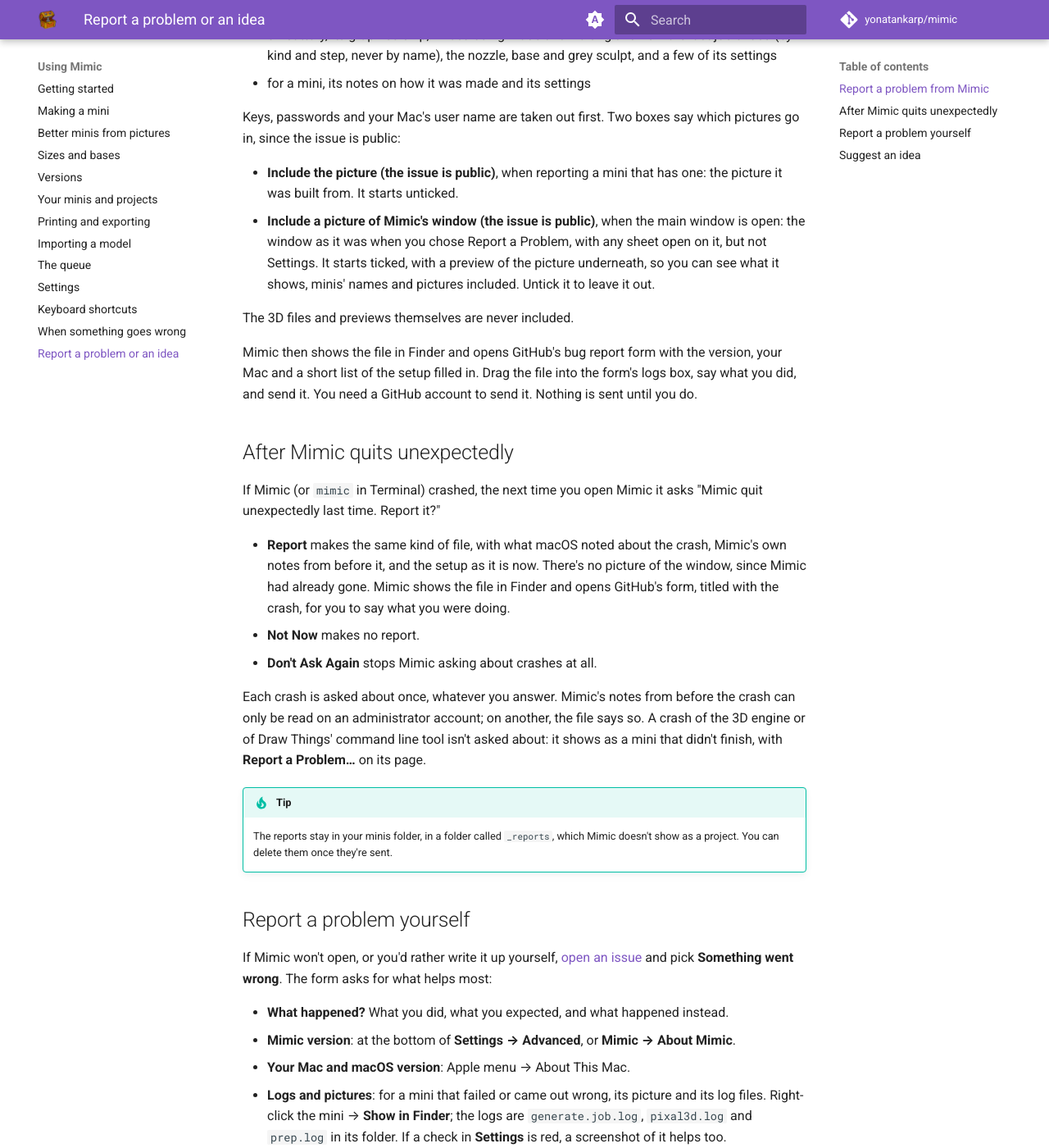
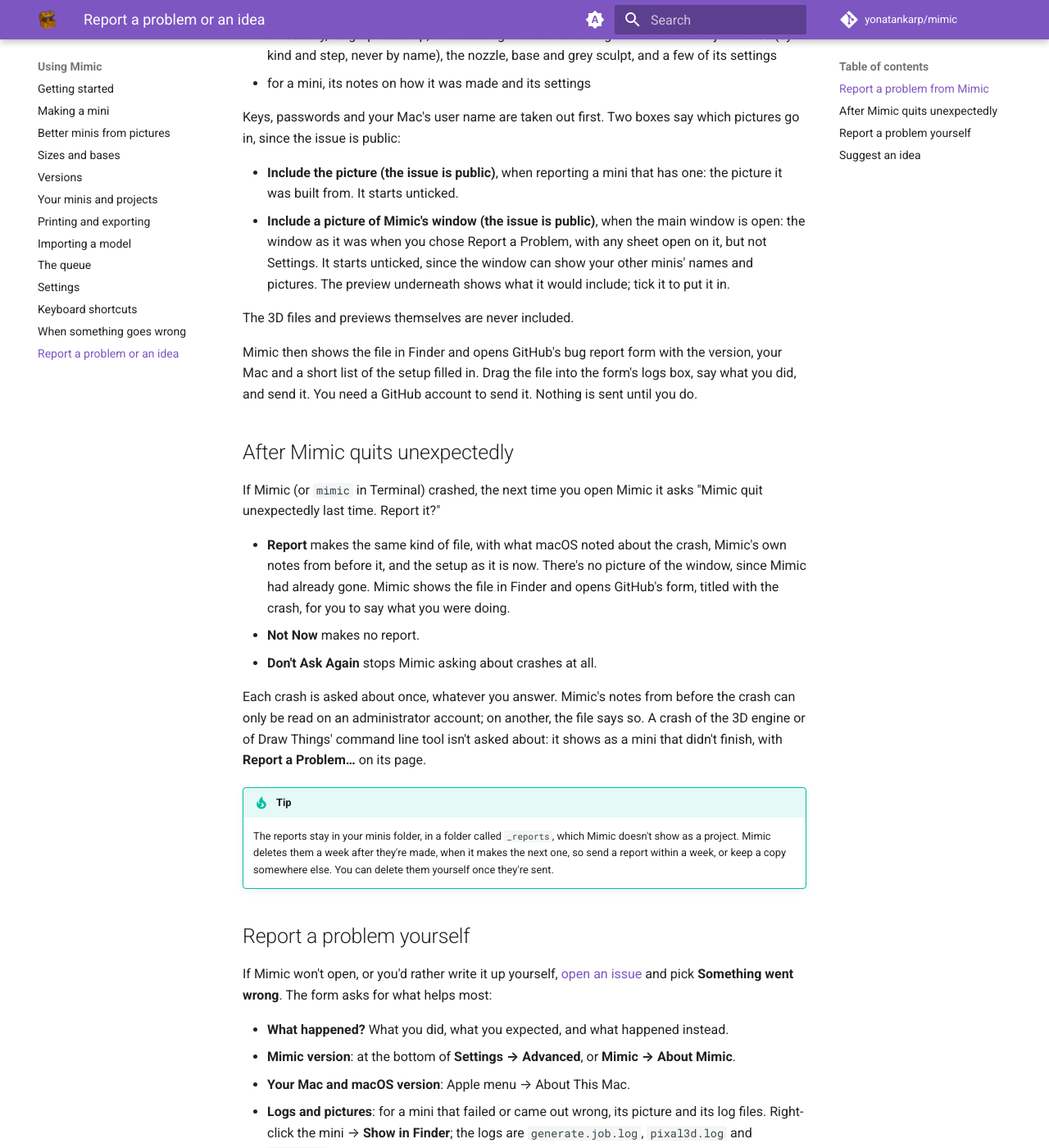
Before and after one commit to yonatankarp/mimic, an MkDocs documentation site: the page built from docs/report.md, in a window 1280 px wide and 1400 px high, scrolled down 1330 px. Shown: the whole window at 82% size. Built offline with MkDocs 1.6.1 and Material for MkDocs 9.7.7, drawn with Linux system fonts in a browser that asks for light colours; comment, search, counter and statistics services are not loaded.

Commit message:
fix: Report a Problem leaves the window picture out unless you tick it, and clears out old reports

```diff
--- a/docs/report.md
+++ b/docs/report.md
@@ -16,7 +16,7 @@
   **Mini** menu or by right-clicking the mini.
 - For anything else: choose **Help → Report a Problem…**.
 
-![Report a problem with “Snow Ghost”?: what goes in the file, Include the picture unticked, Include a picture of Mimic's window ticked with its preview, and Cancel and Make Report](images/screens/troubleshooting-report-a-problem.png){ width="384" }
+![Report a problem with “Snow Ghost”?: what goes in the file, Include the picture unticked, Include a picture of Mimic's window unticked with its preview, and Cancel and Make Report](images/screens/troubleshooting-report-a-problem.png){ width="384" }
 
 Mimic first says what goes in the file. Press **Make Report**. The file has:
 
@@ -36,8 +36,8 @@
   it was built from. It starts unticked.
 - **Include a picture of Mimic's window (the issue is public)**, when the main window is open: the
   window as it was when you chose Report a Problem, with any sheet open on it, but not Settings.
-  It starts ticked, with a preview of the picture underneath, so you can see what it shows, minis'
-  names and pictures included. Untick it to leave it out.
+  It starts unticked, since the window can show your other minis' names and pictures. The preview
+  underneath shows what it would include; tick it to put it in.
 
 The 3D files and previews themselves are never included.
 
@@ -64,7 +64,9 @@
 
 !!! tip
     The reports stay in your minis folder, in a folder called `_reports`, which Mimic doesn't show
-    as a project. You can delete them once they're sent.
+    as a project. Mimic deletes them a week after they're made, when it makes the next one, so send
+    a report within a week, or keep a copy somewhere else. You can delete them yourself once
+    they're sent.
 
 ## Report a problem yourself
 
```
Also changed, not shown: CONTRIBUTING.md (+2 -2 lines), app/NOTES.md (+6 -6 lines), docs/files.md (+2 -2 lines), 4 other files.
